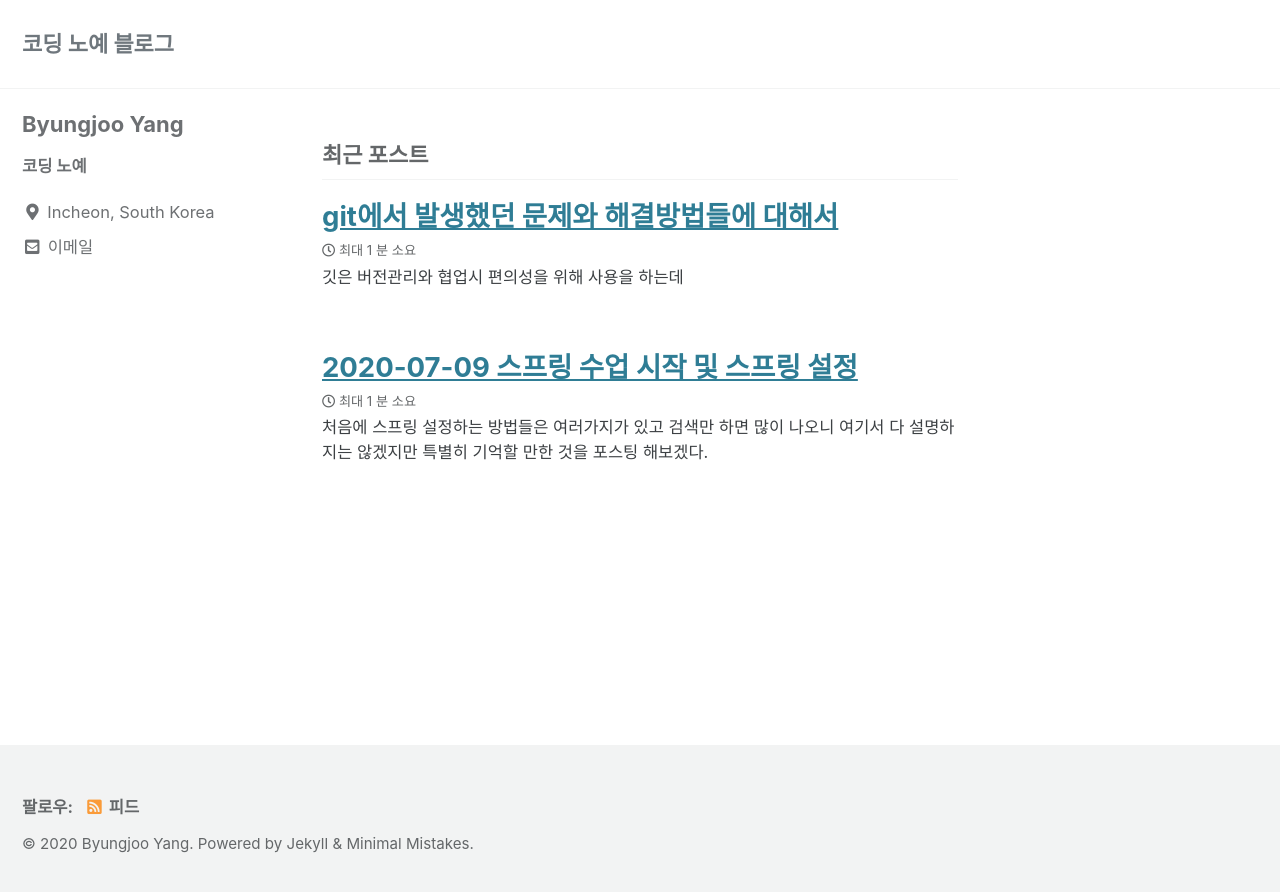
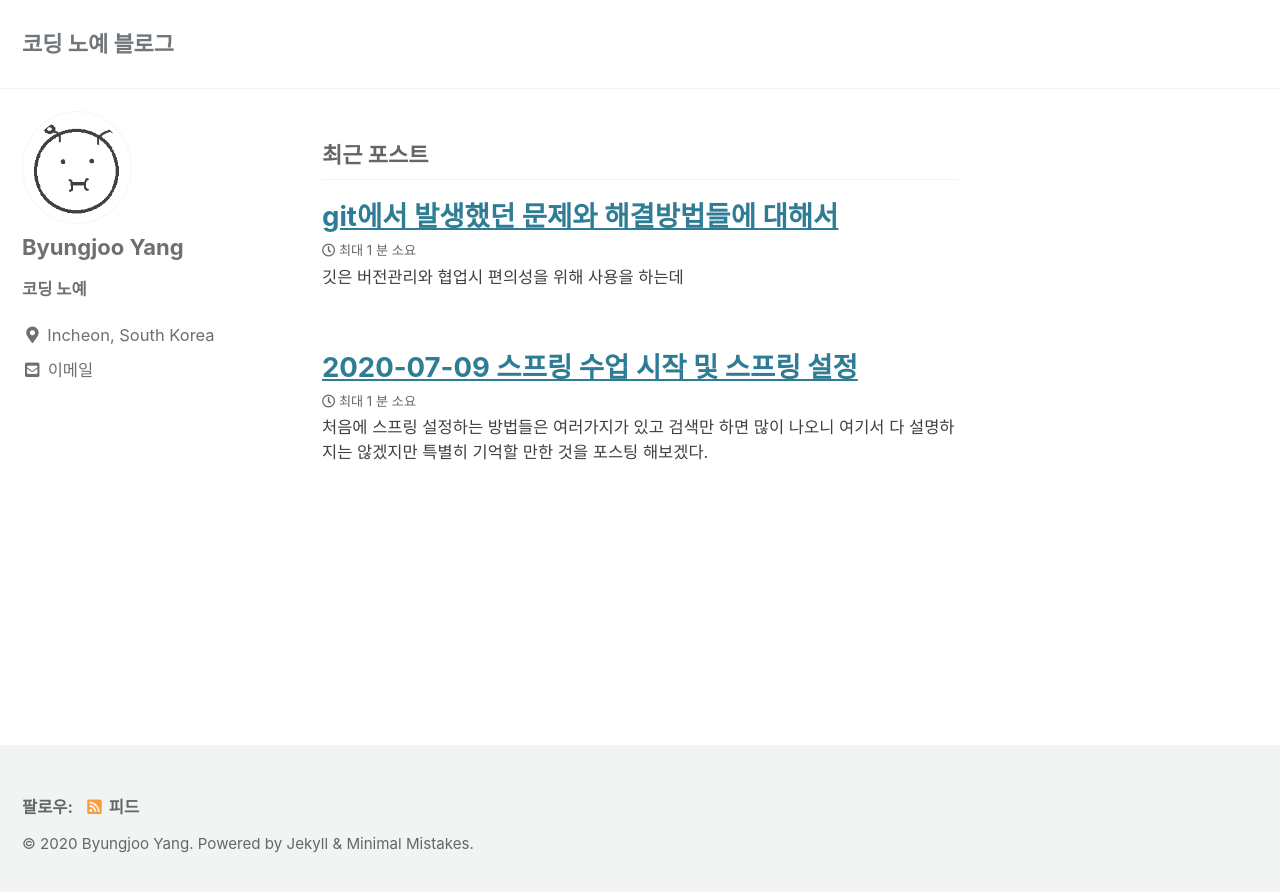
Before and after one commit to ByungjooYang/byungjooyang.github.io, a Jekyll site: the page built from index.html, in a window 1280 px wide. Shown: the top 892 px of the page. Built offline with Jekyll 4.4.1, drawn with Linux system fonts in a browser that asks for light colours; cached includes are drawn as plain includes; the list of posts is cut into pages by our own code.

Commit message:
add photo

```diff
--- a/_config.yml
+++ b/_config.yml
@@ -94,7 +94,7 @@ analytics:
 # Site Author
 author:
   name             : "Byungjoo Yang"
-  avatar           : # path of avatar image, e.g. "/assets/images/bio-photo.jpg"
+  avatar           : "/assets/img/gream.png"
   bio              : "**코딩 노예**"
   location         : "Incheon, South Korea"
   email            : "byungjoo104@gmail.com"
```
Also changed, not shown: assets/img/gream.png (added).
